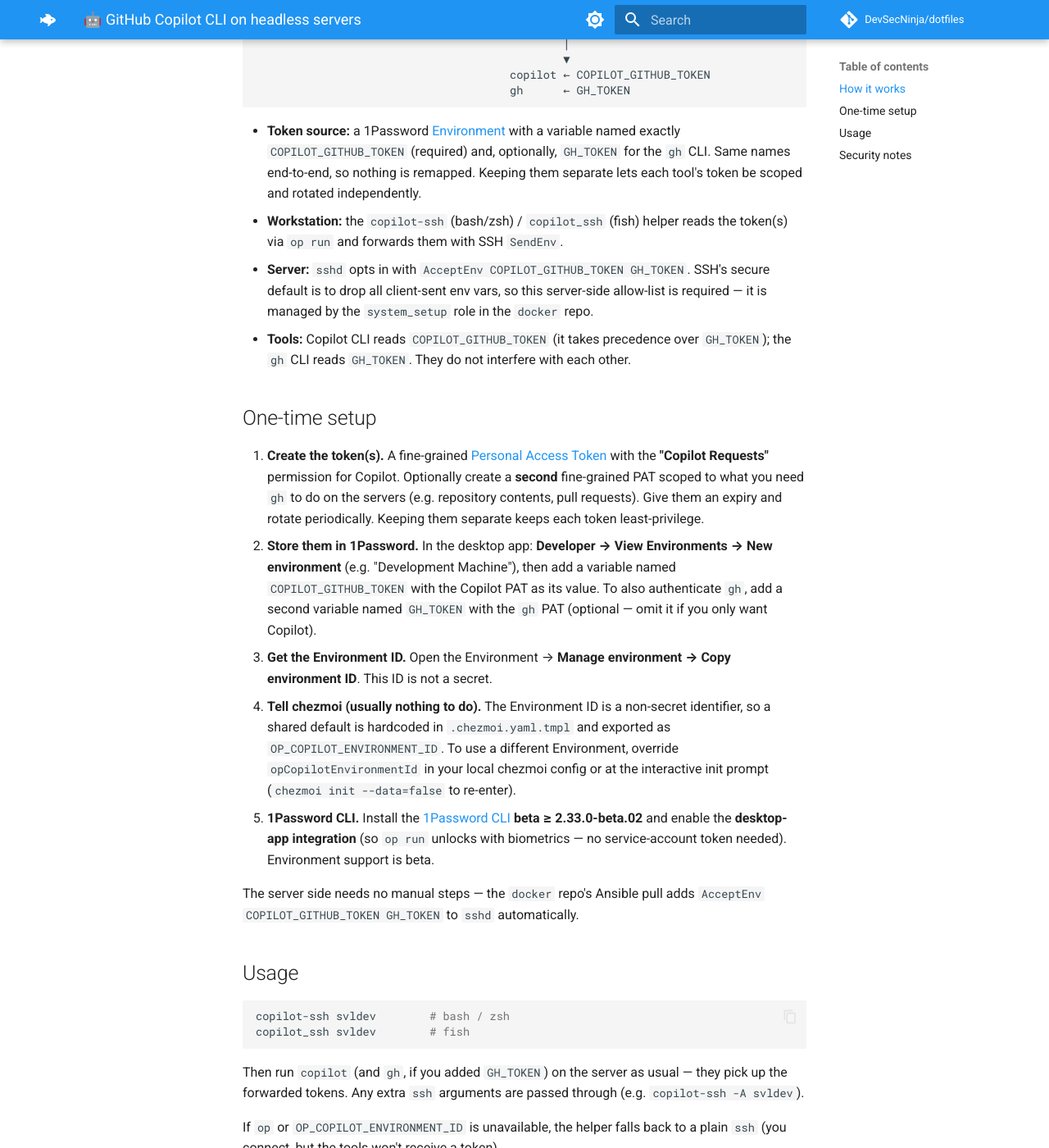
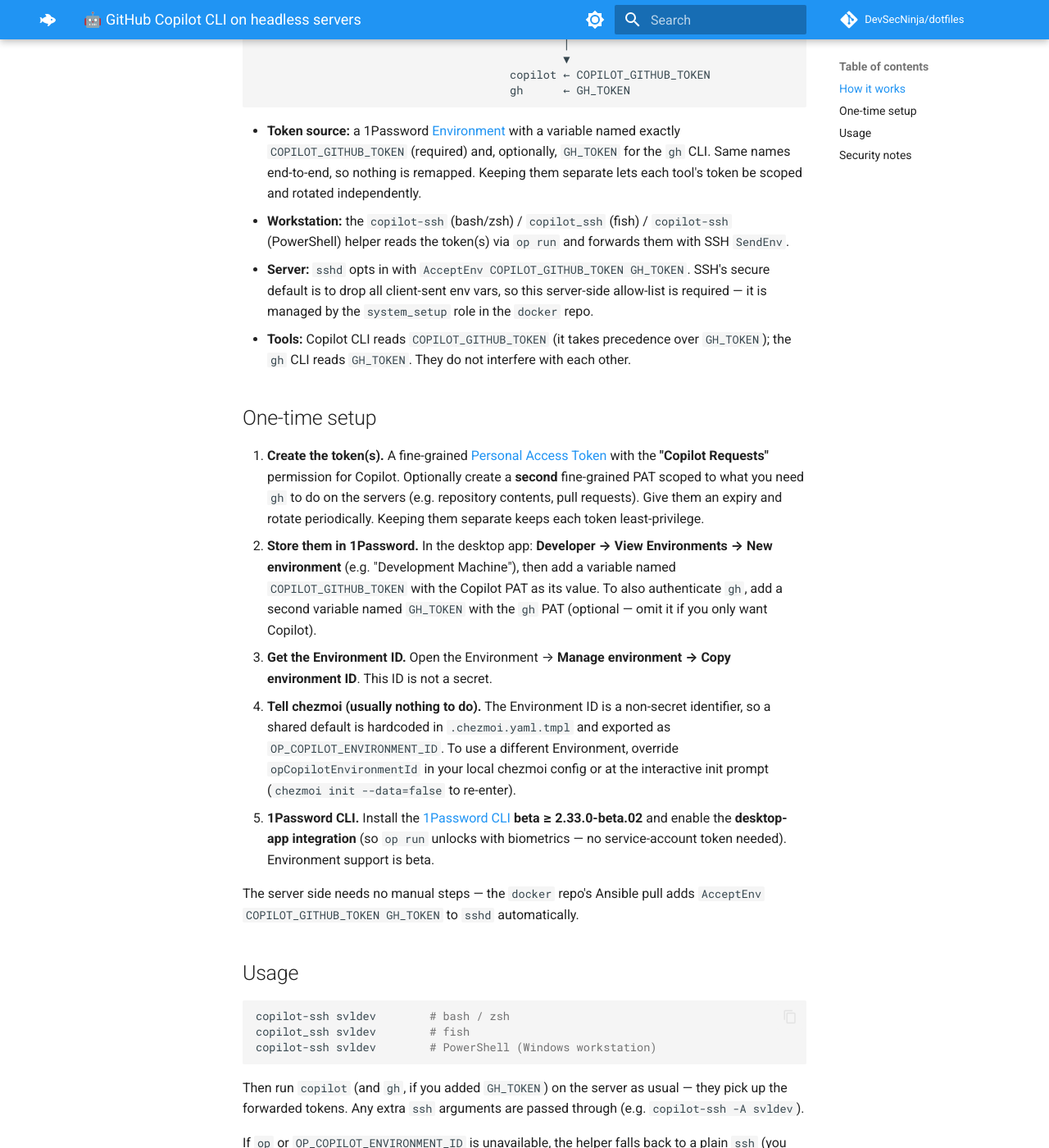
Before and after one commit to DevSecNinja/dotfiles, an MkDocs documentation site: the page built from docs/copilot-cli.md, in a window 1280 px wide and 1400 px high, scrolled down 814 px. Shown: the whole window at 82% size. Built offline with MkDocs 1.6.1 and Material for MkDocs 9.7.7, drawn with Linux system fonts in a browser that asks for light colours; comment, search, counter and statistics services are not loaded.

Commit message:
feat(pwsh): add copilot-ssh helper forwarding GitHub tokens over SSH
Port copilot_ssh.fish to PowerShell as Connect-CopilotSsh (aliased
copilot-ssh / copilot_ssh). Reads COPILOT_GITHUB_TOKEN and optional
GH_TOKEN from a 1Password Environment via a single op run and forwards
them to the remote host with SSH SendEnv, restoring the local env after.

Also add a Profile.Tests.ps1 check that every public module function is
registered in the manifest FunctionsToExport (and vice versa).

Co-authored-by: Copilot <223556219+Copilot@users.noreply.github.com>

Copilot-Session: 5dd36a61-df2f-478c-bb14-67f8634a01e3

````diff
--- a/docs/copilot-cli.md
+++ b/docs/copilot-cli.md
@@ -41,8 +41,9 @@ workstation                                   headless server (svldev, …)
   exactly `COPILOT_GITHUB_TOKEN` (required) and, optionally, `GH_TOKEN` for the
   `gh` CLI. Same names end-to-end, so nothing is remapped. Keeping them separate
   lets each tool's token be scoped and rotated independently.
-- **Workstation:** the `copilot-ssh` (bash/zsh) / `copilot_ssh` (fish) helper
-  reads the token(s) via `op run` and forwards them with SSH `SendEnv`.
+- **Workstation:** the `copilot-ssh` (bash/zsh) / `copilot_ssh` (fish) /
+  `copilot-ssh` (PowerShell) helper reads the token(s) via `op run` and forwards
+  them with SSH `SendEnv`.
 - **Server:** `sshd` opts in with `AcceptEnv COPILOT_GITHUB_TOKEN GH_TOKEN`.
   SSH's secure default is to drop all client-sent env vars, so this server-side
   allow-list is required — it is managed by the `system_setup` role in the
@@ -83,6 +84,7 @@ The server side needs no manual steps — the `docker` repo's Ansible pull adds
 ```bash
 copilot-ssh svldev        # bash / zsh
 copilot_ssh svldev        # fish
+copilot-ssh svldev        # PowerShell (Windows workstation)
 ```
 
 Then run `copilot` (and `gh`, if you added `GH_TOKEN`) on the server as usual —
````
Also changed, not shown: 5 other files.
